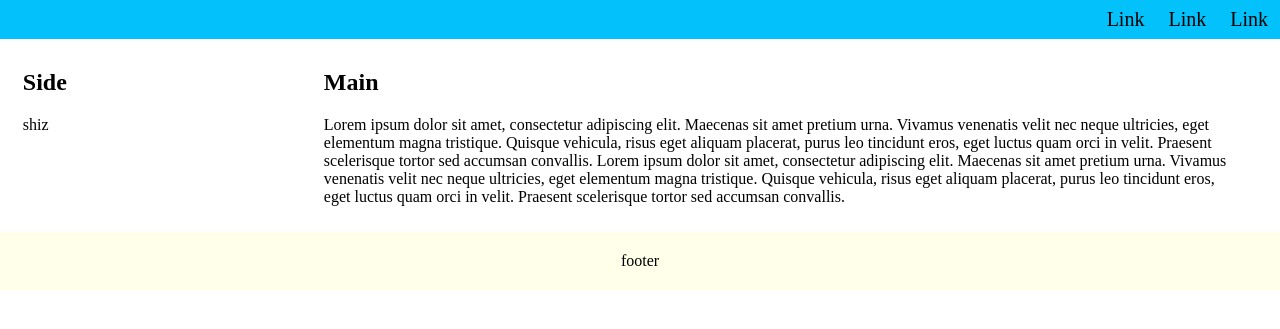
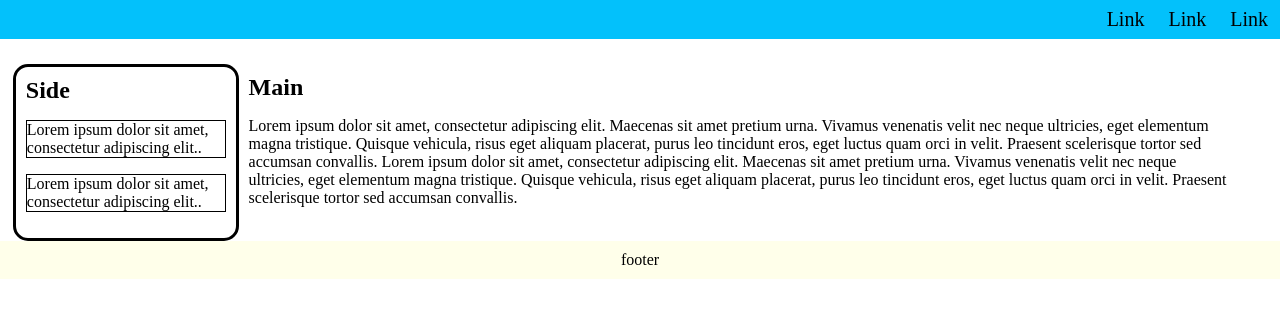
Before and after one commit to noodleWrecker7/noodleserv, a PHP site: page / in a window 1280 px wide. Shown: the part 120-449 px from the top of the page. Run offline with PHP 8.4, Linux system fonts and the light colour scheme.

Commit message:
some things

```diff
--- a/index.css
+++ b/index.css
@@ -18,6 +18,7 @@
 
 footer {
     background-color: #FFFFEA;
+    padding: 10px;
     bottom: 0;
 }
 
@@ -46,18 +47,29 @@
 }
 
 .column.side {
-    width: 24%;
+    width: 18%;
+    border: black solid;
+    border-radius: 15px;
 }
 .column.main {
-    width: 74%;
+    width: 80%;
+}
+
+.links p {
+    border: black;
+    border-style: solid;
+    border-width: 1px;
 }
 
 .row {
     padding-left: 1%;
     padding-right: 1%;
+    padding-top: 2%;
 }
 
-
+.column h2 {
+    margin: 0px;
+}
 
 
 .row:after {
@@ -72,3 +84,10 @@
         width: 100%;
     }
 }
+
+
+.side.links {
+    display: flex;
+    flex-direction: column;
+    flex-wrap: nowrap;
+}
--- a/index.html
+++ b/index.html
@@ -17,7 +17,10 @@
 
         <div class="column side">
             <h2>Side</h2>
-            <p>shiz</p>
+            <div class="links">
+                <p>Lorem ipsum dolor sit amet, consectetur adipiscing elit..</p>
+                <p>Lorem ipsum dolor sit amet, consectetur adipiscing elit..</p>
+            </div>
         </div>
 
 
```
